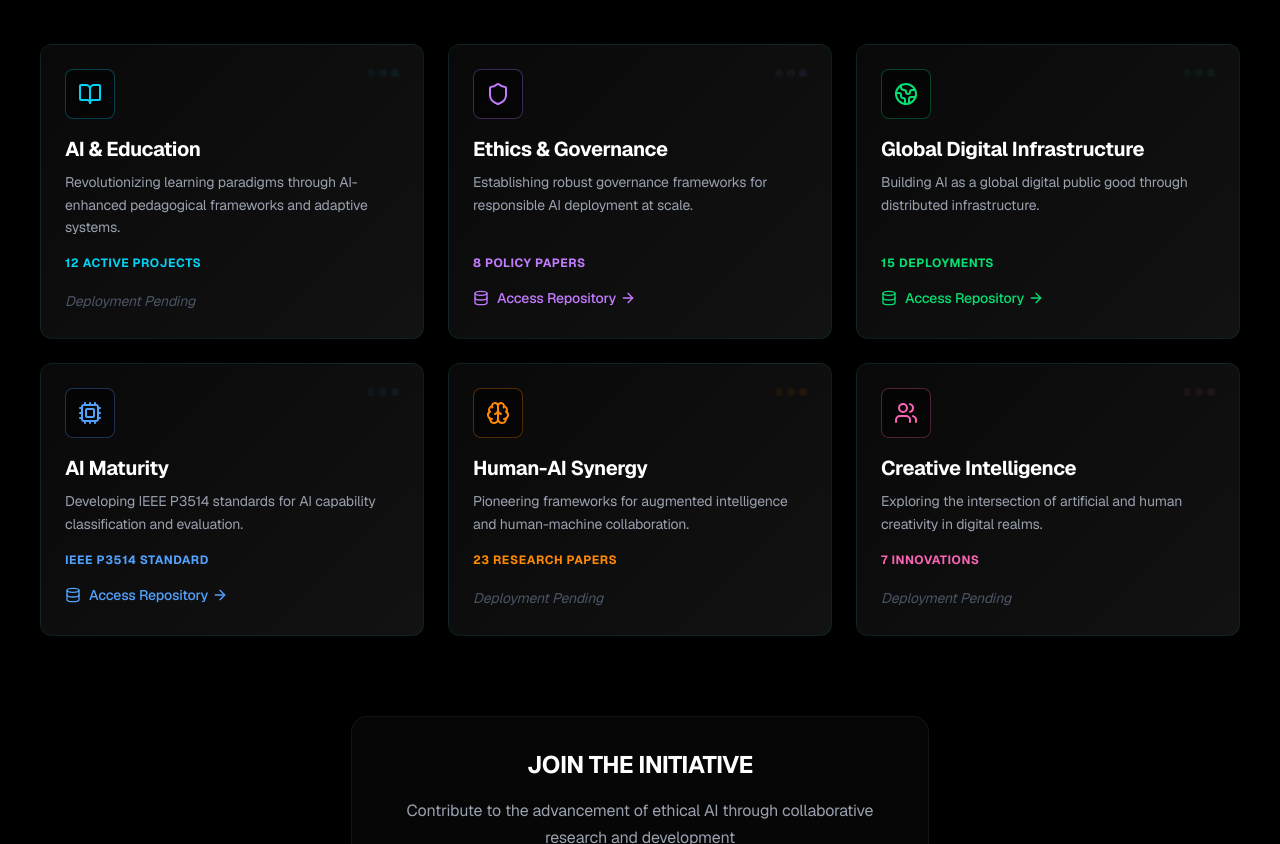
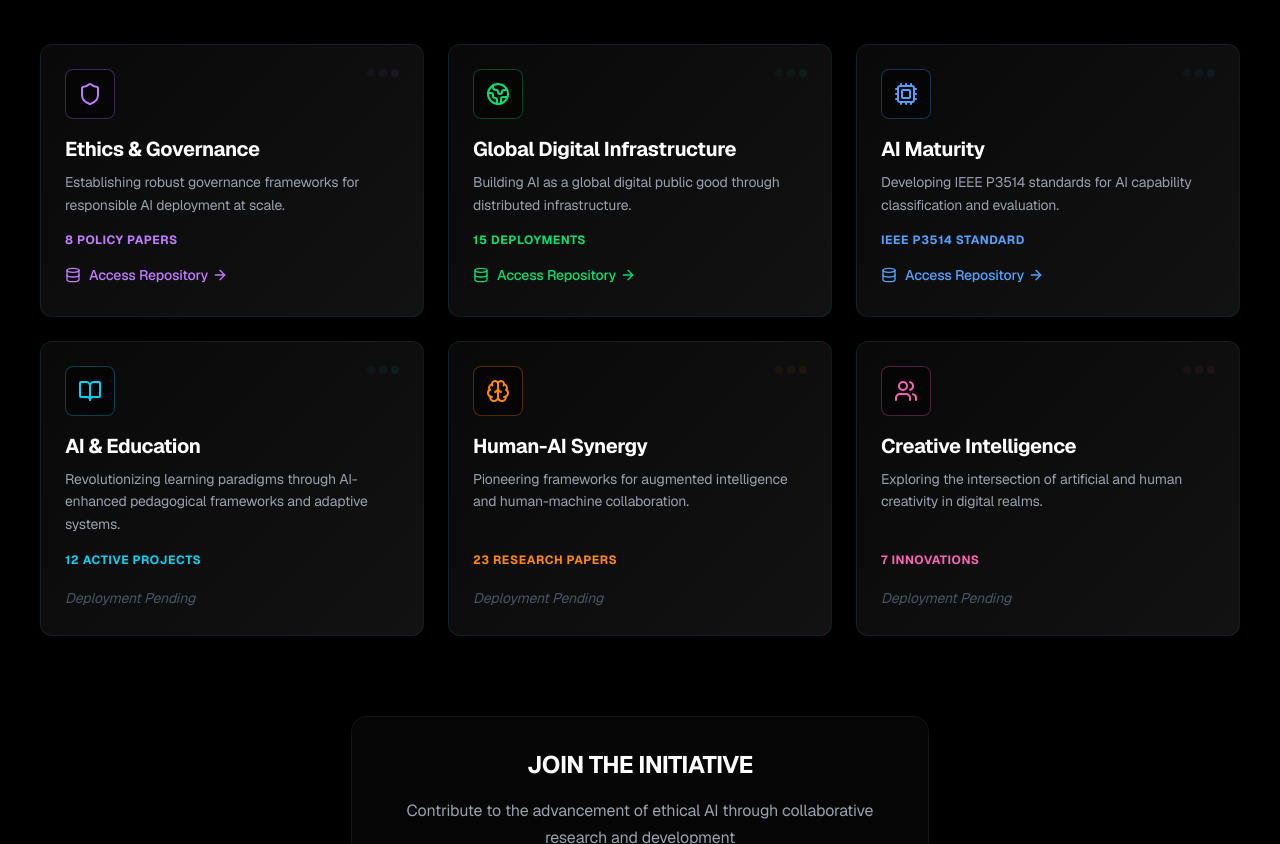
Before and after one commit to aivisionforum/aivisionforum.github.io, a Next.js app: page / in a window 1280 px wide. Shown: the part 1380-2224 px from the top of the page. Built offline with nearby package versions, Linux system fonts and the light colour scheme.

Commit message:
Reorder working groups to prioritize those with repositories
- Moved Ethics & Governance to position 1
- Moved Global Digital Infrastructure to position 2
- Moved AI Maturity to position 3
- Groups with GitHub repos now appear first
- Groups without repos follow after

```diff
--- a/components/WorkingGroups.tsx
+++ b/components/WorkingGroups.tsx
@@ -8,15 +8,6 @@ const WorkingGroups = () => {
   const groups = [
     {
       id: 1,
-      title: "AI & Education",
-      icon: BookOpen,
-      description: "Revolutionizing learning paradigms through AI-enhanced pedagogical frameworks and adaptive systems.",
-      stats: "12 Active Projects",
-      color: "cyan",
-      link: null
-    },
-    {
-      id: 2,
       title: "Ethics & Governance",
       icon: Shield,
       description: "Establishing robust governance frameworks for responsible AI deployment at scale.",
@@ -25,7 +16,7 @@ const WorkingGroups = () => {
       link: "https://github.com/aivisionforum/ai-ethics-governance"
     },
     {
-      id: 3,
+      id: 2,
       title: "Global Digital Infrastructure",
       icon: Globe2,
       description: "Building AI as a global digital public good through distributed infrastructure.",
@@ -34,13 +25,22 @@ const WorkingGroups = () => {
       link: "https://github.com/aivisionforum/ai-global-digital-public-good"
     },
     {
-      id: 4,
+      id: 3,
       title: "AI Maturity",
       icon: Cpu,
       description: "Developing IEEE P3514 standards for AI capability classification and evaluation.",
       stats: "IEEE P3514 Standard",
       color: "blue",
       link: "https://github.com/aivisionforum/ai-maturity"
+    },
+    {
+      id: 4,
+      title: "AI & Education",
+      icon: BookOpen,
+      description: "Revolutionizing learning paradigms through AI-enhanced pedagogical frameworks and adaptive systems.",
+      stats: "12 Active Projects",
+      color: "cyan",
+      link: null
     },
     {
       id: 5,
```
